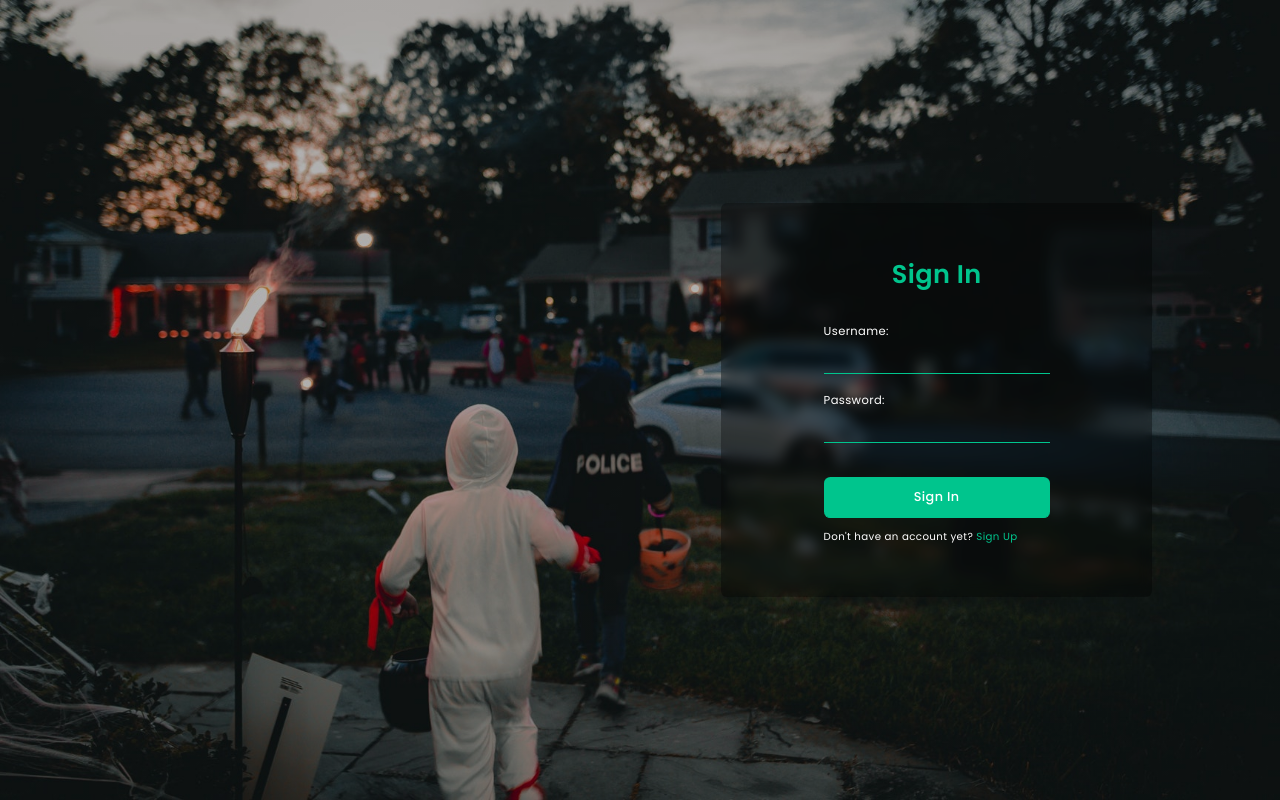
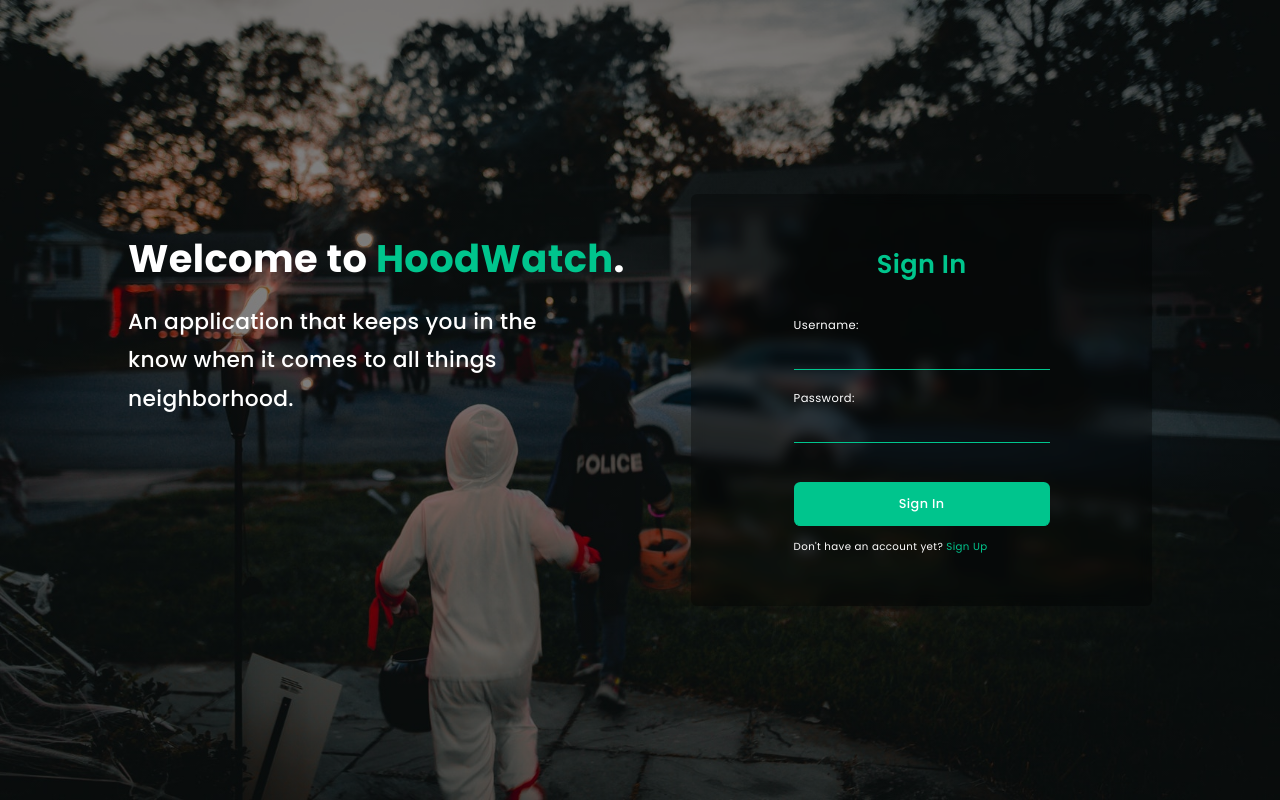
Before and after one commit to cheeks-cloud/hoodwatch, a Django app: page /users/signin/ in a window 1280 px wide. Run offline with Django 4.2, Linux system fonts and the light colour scheme.

Commit message:
style: style the login and signup pages

```diff
--- a/users/static/users/css/signup.css
+++ b/users/static/users/css/signup.css
@@ -29,8 +29,8 @@
 body {
   width: 100%;
   height: 100vh;
-  background-image: -webkit-gradient(linear, left top, left bottom, from(rgba(0, 0, 0, 0.3)), to(rgba(0, 0, 0, 0.3))), url("../images/neighborhood.jpg");
-  background-image: linear-gradient(to bottom, rgba(0, 0, 0, 0.3), rgba(0, 0, 0, 0.3)), url("../images/neighborhood.jpg");
+  background-image: -webkit-gradient(linear, left top, left bottom, from(rgba(0, 0, 0, 0.5)), to(rgba(0, 0, 0, 0.5))), url("../images/neighborhood.jpg");
+  background-image: linear-gradient(to bottom, rgba(0, 0, 0, 0.5), rgba(0, 0, 0, 0.5)), url("../images/neighborhood.jpg");
   background-position: center center;
   background-repeat: no-repeat;
   background-size: cover;
@@ -46,12 +46,38 @@ main {
   -webkit-box-align: center;
       -ms-flex-align: center;
           align-items: center;
-  -webkit-box-pack: end;
-      -ms-flex-pack: end;
-          justify-content: flex-end;
+  -webkit-box-pack: justify;
+      -ms-flex-pack: justify;
+          justify-content: space-between;
+}
+
+main .welcome {
+  padding-right: 5%;
+  padding-top: 10%;
+  width: 55%;
+  height: 100%;
+}
+
+main .welcome h1 {
+  font-size: 3vw;
+  color: #fff;
+  margin-bottom: 3%;
+}
+
+main .welcome h1 span {
+  color: #00c58d;
+}
+
+main .welcome h2 {
+  color: #fff;
+  font-size: 1.7vw;
+  font-weight: 500;
+  padding-right: 20%;
+  line-height: 3vw;
 }
 
 main .form-container {
+  width: 45%;
   border-radius: 0.5vw;
   padding: 5% 10%;
   -webkit-backdrop-filter: blur(0.5vw);
@@ -74,7 +100,7 @@ main .form-container {
           animation: appear 1s;
 }
 
-main .form-container h2 {
+main .form-container h3 {
   color: #00c58d;
   text-transform: capitalize;
   font-size: 2vw;
--- a/users/static/users/css/signup.scss
+++ b/users/static/users/css/signup.scss
@@ -5,8 +5,8 @@ body {
   height: 100vh;
   background-image: linear-gradient(
       to bottom,
-      rgba(0, 0, 0, 0.3),
-      rgba(0, 0, 0, 0.3)
+      rgba(0, 0, 0, 0.5),
+      rgba(0, 0, 0, 0.5)
     ),
     url("../images/neighborhood.jpg");
   background-position: center center;
@@ -20,8 +20,31 @@ main {
   padding: 10%;
   display: flex;
   align-items: center;
-  justify-content: flex-end;
+  justify-content: space-between;
+  .welcome {
+    padding-right: 5%;
+    padding-top: 10%;
+    width: 55%;
+    height: 100%;
+    h1 {
+      font-size: 3vw;
+      color: #fff;
+      margin-bottom: 3%;
+      span {
+        color: $primary_color;
+      }
+    }
+
+    h2 {
+      color: #fff;
+      font-size: 1.7vw;
+      font-weight: 500;
+      padding-right: 20%;
+      line-height: 3vw;
+    }
+  }
   .form-container {
+    width: 45%;
     border-radius: 0.5vw;
     padding: 5% 10%;
     backdrop-filter: blur(0.5vw);
@@ -31,7 +54,7 @@ main {
     align-items: center;
     justify-content: flex-start;
     animation: appear 1s;
-    h2 {
+    h3 {
       color: $primary_color;
       text-transform: capitalize;
       font-size: 2vw;
--- a/users/templates/users/signin.html
+++ b/users/templates/users/signin.html
@@ -9,7 +9,7 @@
 <!--  -->
 
 {% block form_heading %}
-<h2>Sign In</h2>
+<h3>Sign In</h3>
 {% endblock %}
 
 <!--  -->
--- a/users/templates/users/signup.html
+++ b/users/templates/users/signup.html
@@ -17,10 +17,16 @@
   </head>
   <body>
     <main>
-      <div class="welcome"></div>
+      <div class="welcome">
+        <h1>Welcome to <span>HoodWatch</span>.</h1>
+        <h2>
+          An application that keeps you in the know when it comes to all things
+          neighborhood.
+        </h2>
+      </div>
       <div class="form-container">
         {% block form_heading %}
-        <h2>Create an Account</h2>
+        <h3>Create an Account</h3>
         {% endblock %}
         <form method="POST">
           {% csrf_token %}
```
Also changed, not shown: 1 other file.
